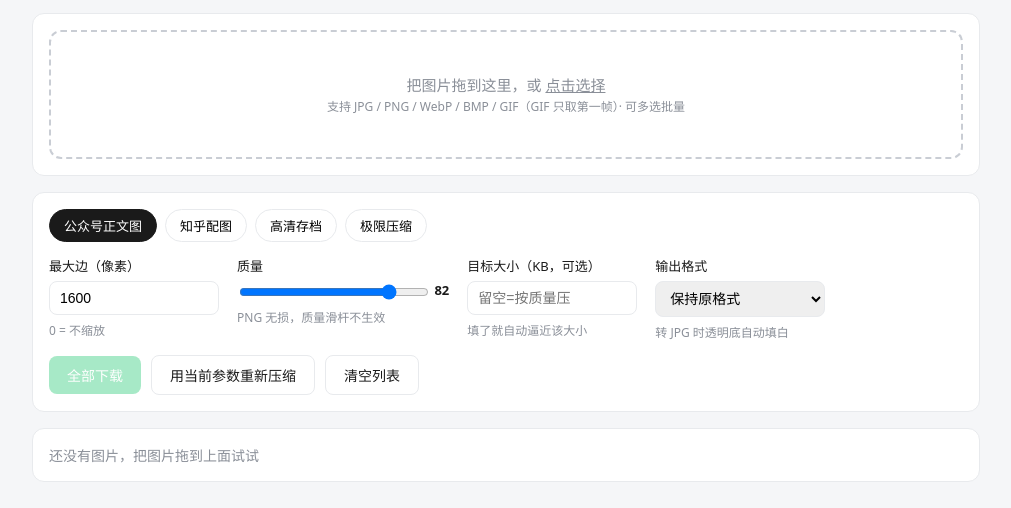
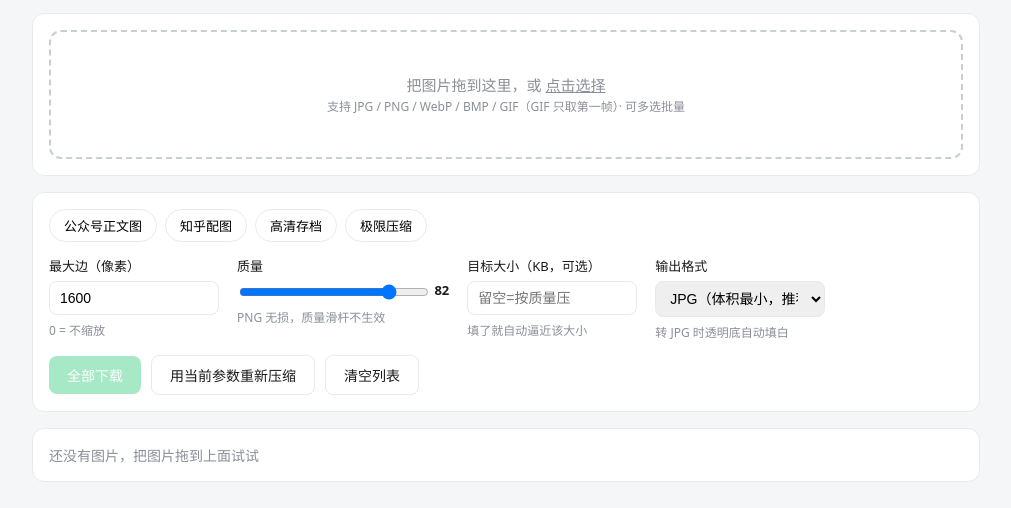
Before and after one commit to yijiankaitian9527/zhixian-tools, a plain HTML site: page img-compress.html in a window 1280 px wide. Shown: the part 82-590 px from the top of the page, without its empty margins (134-1145 px from the left). Drawn offline with Linux system fonts and the light colour scheme.

Commit message:
图片压缩：默认输出JPEG（与桌面版一致），去掉预设按钮误导高亮

```diff
--- a/img-compress.html
+++ b/img-compress.html
@@ -64,8 +64,8 @@
       </div>
       <div class="field">输出格式
         <select id="format">
+          <option value="jpeg" selected>JPG（体积最小，推荐）</option>
           <option value="keep">保持原格式</option>
-          <option value="jpeg">JPG</option>
           <option value="png">PNG</option>
           <option value="webp">WebP</option>
         </select>
@@ -116,7 +116,7 @@ function esc(s){ return String(s).replace(/&/g,"&amp;").replace(/</g,"&lt;").rep
 var presetBox = $("presets");
 PRESETS.forEach(function(p, idx){
   var b = document.createElement("button");
-  b.className = "preset" + (idx === 0 ? " on" : "");
+  b.className = "preset";
   b.textContent = p.name;
   b.title = p.tip;
   b.onclick = function(){
```
